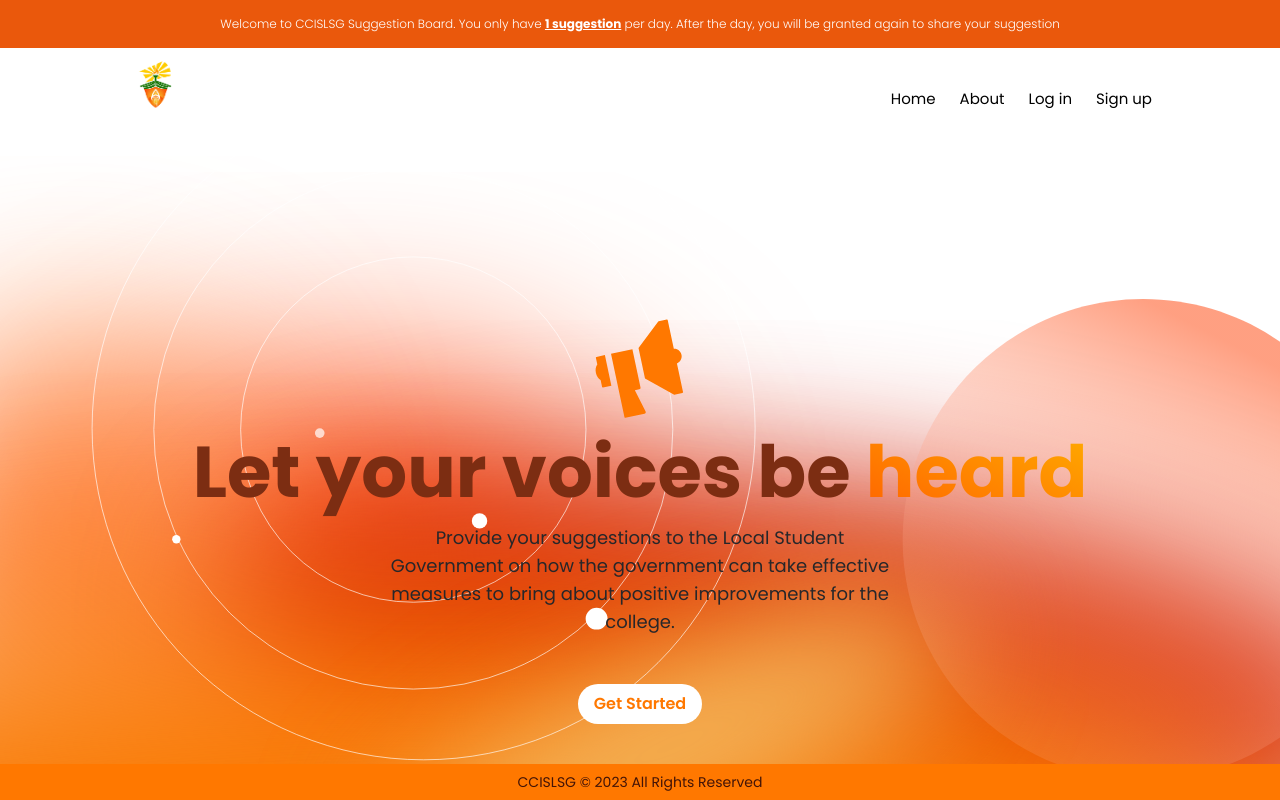
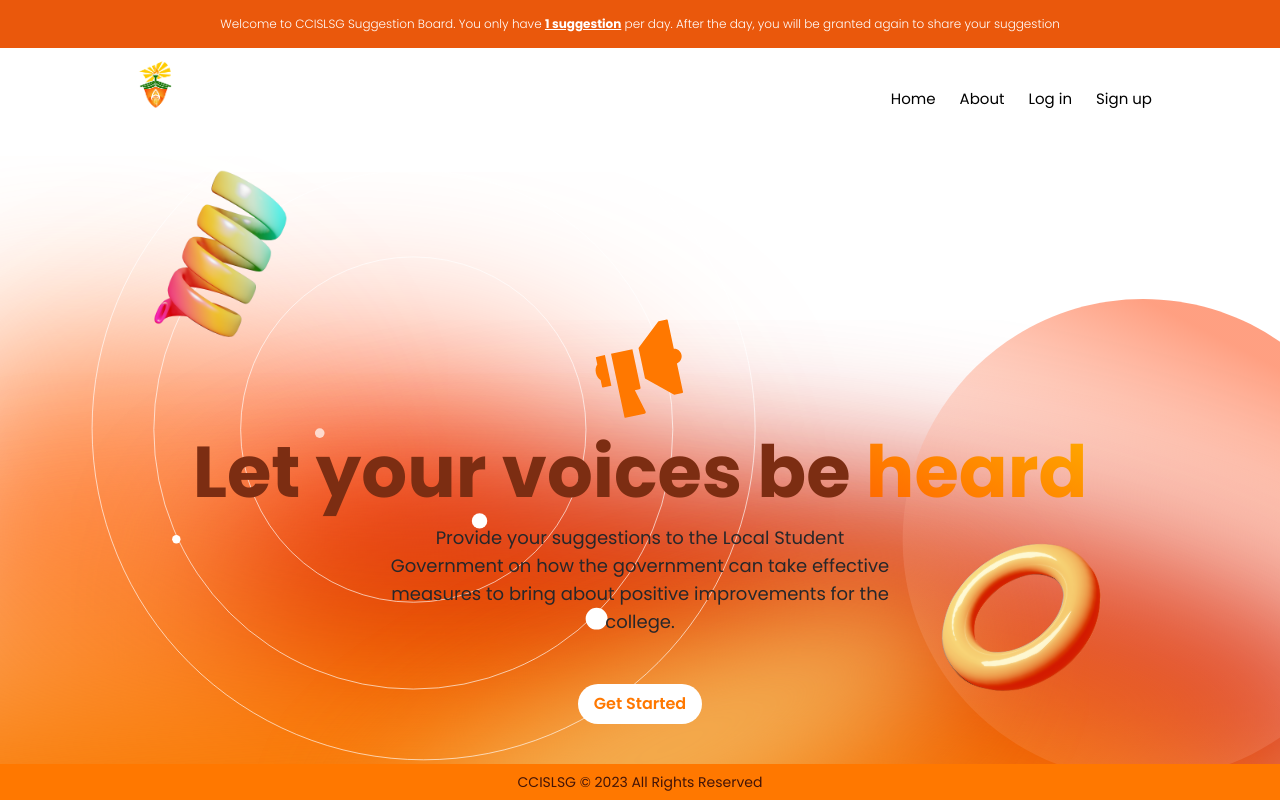
Before and after one commit to qarudafxz/ccislsg_suggestion_board, a React (Vite) app: page / in a window 1280 px wide. Built offline with nearby package versions, Linux system fonts and the light colour scheme.

Commit message:
added floating objects

```diff
--- a/src/pages/Home.jsx
+++ b/src/pages/Home.jsx
@@ -3,6 +3,8 @@ import { Link } from "react-router-dom";
 
 //assets
 import Bg from "../assets/bg.svg";
+import twirl from "../assets/twirl.png";
+import circ from "../assets/circle.png";
 //components
 import Head from "../components/Head";
 import Navbar from "../components/Navbar";
@@ -68,8 +70,29 @@ function Home() {
 							</button>
 						</Link>
 					</motion.button>
+					<motion.div
+						animate={{ y: [0, 35, 0] }}
+						transition={{ duration: 4, repeat: Infinity }}
+						className='absolute z-10 top-32'>
+						<img
+							className='pointer-events-none xxxs:hidden md:block w-48 h-auto'
+							src={twirl}
+							alt='twirl'
+						/>
+					</motion.div>
+					<motion.div
+						animate={{ y: [0, 50, 0] }}
+						transition={{ duration: 4, repeat: Infinity }}
+						className='absolute z-10 bottom-32 right-40'>
+						<img
+							className='pointer-events-none xxxs:hidden md:block w-48 h-auto -rotate-45'
+							src={circ}
+							alt='circ'
+						/>
+					</motion.div>
 				</div>
 			</div>
+
 			<Footer />
 		</div>
 	);
```
Also changed, not shown: src/assets/circle.png (added), src/assets/twirl.png (added).
